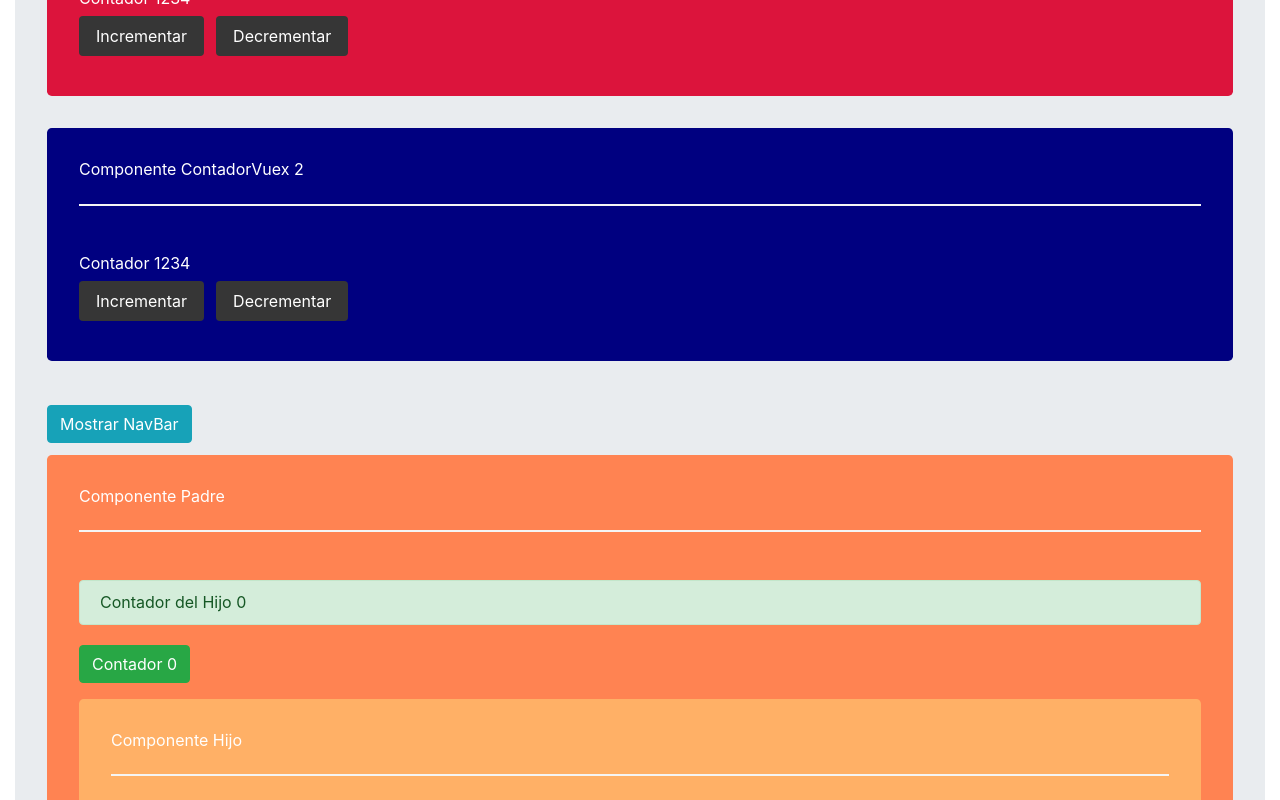
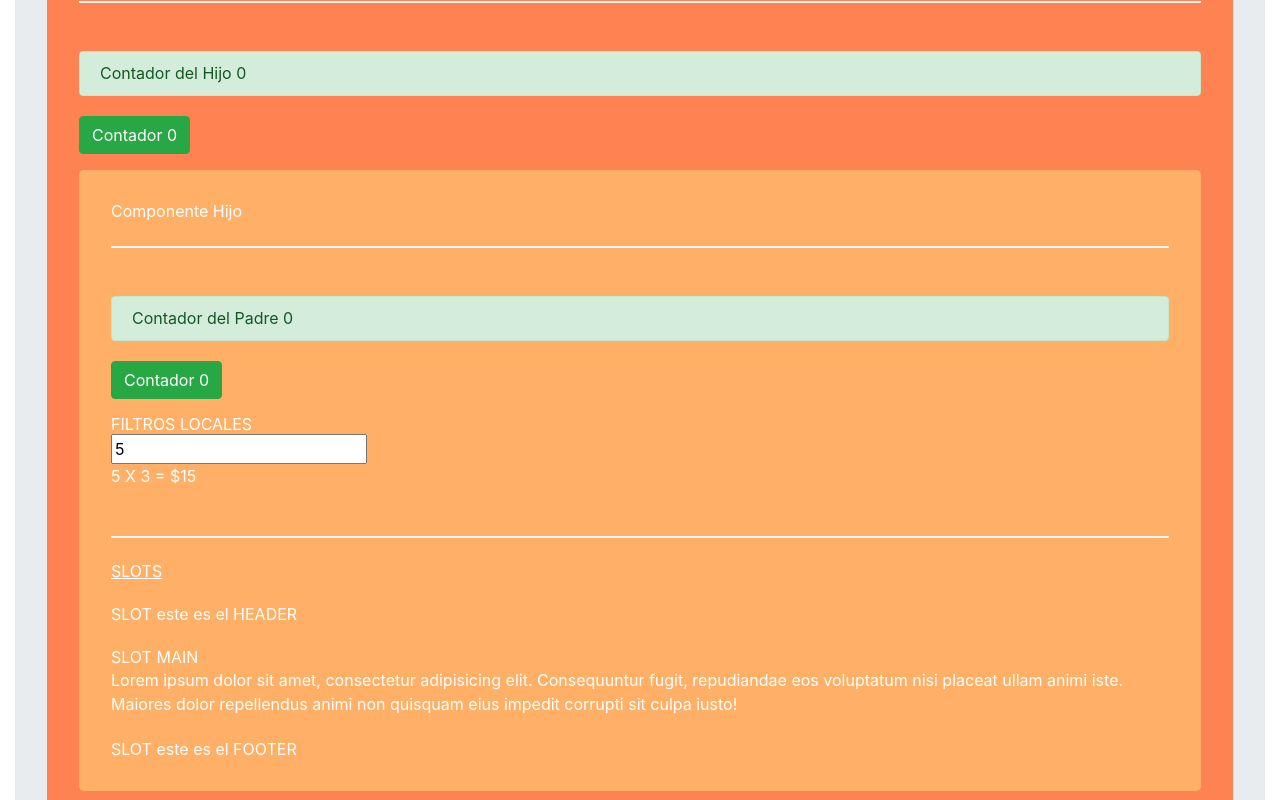
Before and after one commit to MatiasKala/Programacion-en-Nuevas-Tecnologias-2, a Vue app in the folder vue-cli-mio/: page /padre in a window 1280 px wide. Shown: the part 240-1040 px from the top of the page. Built offline with nearby package versions, Linux system fonts and the light colour scheme; what vue-form would draw is missing.

Commit message:
Subido Filter,Slots y directives (Clase 12 hasta 1:50:00)

```diff
--- a/vue-cli-mio/src/App.vue
+++ b/vue-cli-mio/src/App.vue
@@ -7,8 +7,8 @@
     <!-- <ContadorVuex titulo="1" colorDeFondo="crimson" colorDeTexto="white" @contador="leerContador($event)" /> -->
     <!-- <ContadorVuex titulo="2" colorDeFondo="navy" colorDeTexto="white" @contador="leerContador($event)" /> -->
 
-    <ContadorVuex titulo="1" colorDeFondo="crimson" colorDeTexto="white"  />
-    <ContadorVuex titulo="2" colorDeFondo="navy" colorDeTexto="white"  />
+    <!--<ContadorVuex titulo="1" colorDeFondo="crimson" colorDeTexto="white"  />
+    <ContadorVuex titulo="2" colorDeFondo="navy" colorDeTexto="white"  /> -->
 
     <Navbar />
     <router-view></router-view>
@@ -23,7 +23,7 @@
 
 <script>
 
-import ContadorVuex from "./components/ContadorVuex.vue";
+// import ContadorVuex from "./components/ContadorVuex.vue";
 import Navbar from './components/Navbar.vue'
 
 export default {
@@ -34,7 +34,7 @@
     // Atributos,
     // Contadores,
     Navbar,
-    ContadorVuex
+    // ContadorVuex
   },
   data(){
     return {
--- a/vue-cli-mio/src/components/Atributos.vue
+++ b/vue-cli-mio/src/components/Atributos.vue
@@ -29,6 +29,11 @@
       <p :class="getClass(estado2)">
           Lorem ipsum dolor, sit amet consectetur adipisicing elit. Aliquam harum provident quas eos in delectus incidunt at placeat! Non recusandae officia rem id vitae provident illo eaque veritatis assumenda quaerat?
       </p>
+      <br>
+      <hr>
+      <h4 class="mb-2"><u>DIRECTIVAS PERSONALIZADAS</u></h4>
+      <input type="text" v-model="color" v-cambio-color="color">{{color}}
+
     </div>
   </section>
 
@@ -45,7 +50,8 @@
     data () {
       return {
         estado1:true,
-        estado2:true
+        estado2:true,
+        color:''
       }
     },
     methods: {
--- a/vue-cli-mio/src/components/Hijo.vue
+++ b/vue-cli-mio/src/components/Hijo.vue
@@ -11,6 +11,25 @@
 
       <button class="btn btn-success mt-1 mb-4" @click="incrementar()">Contador {{cont}}</button>
 
+      <h3>FILTROS LOCALES</h3>
+      <input type="text" v-model="valor">
+      <p>{{valor==''?0:valor}} X 3 = {{valor | por3 | currency}}</p>
+
+      <br>
+      <hr>
+      <h4><u>SLOTS</u></h4>
+      <br>
+      <header>
+        <slot name="header" ></slot>
+      </header>
+      <br>
+      <main>
+        <slot>...main</slot>
+      </main>
+      <br>
+      <footer>
+        <slot name="footer" ></slot>
+      </footer>
     </div>
   </section>
 
@@ -26,8 +45,13 @@
     },
     data () {
       return {
-        cont:0
+        cont:0,
+        valor:5
       }
+    },
+    filters:{
+      por3:(v)=>{return !isNaN(v)? v*3 : 'La entrada no es valida'},
+      currency:(v)=>{return '$'+v}
     },
     methods: {
       incrementar(){
--- a/vue-cli-mio/src/components/Padre.vue
+++ b/vue-cli-mio/src/components/Padre.vue
@@ -2,7 +2,7 @@
 
   <section class="padre">
     <div class="jumbotron ">
-      <h2>Componente Padre</h2>
+      <h2>Componente {{'Padre' | reverse | pasarAmayus | wrap('"','*')}}</h2>
       <hr>
       <br>
 
@@ -11,7 +11,16 @@
 
       <button class="btn btn-success mt-1 mb-4" @click="incrementar()">Contador {{cont}}</button>
 
-      <Hijo :contador="cont" @contadorEvento="contadorHijo=$event"  />
+      <Hijo :contador="cont" @contadorEvento="contadorHijo=$event"  >
+        <div slot="header">
+          <h3>SLOT este es el HEADER</h3>
+        </div>
+        <h5>SLOT MAIN</h5>
+        <p>Lorem ipsum dolor sit amet, consectetur adipisicing elit. Consequuntur fugit, repudiandae eos voluptatum nisi placeat ullam animi iste. Maiores dolor repellendus animi non quisquam eius impedit corrupti sit culpa iusto!</p>
+        <div slot="footer">
+          <h3>SLOT este es el FOOTER</h3>
+        </div>
+      </Hijo>
 
     </div>
   </section>
--- /dev/null
+++ b/vue-cli-mio/src/directives.js
@@ -0,0 +1,7 @@
+import Vue from 'vue'
+
+Vue.directive('cambio-color',(element,binding,vnode)=>{
+    console.log(element,binding,vnode)
+
+    element.style.color=binding.value
+})
--- /dev/null
+++ b/vue-cli-mio/src/globalFilters.js
@@ -0,0 +1,12 @@
+import Vue from 'vue'
+
+Vue.filter('reverse',(value)=> {
+    return value.split('').reverse().join('')
+})
+
+Vue.filter('pasarAmayus',(value)=> {
+    return value.toUpperCase()
+})
+Vue.filter('wrap',(value,begin,end)=> {
+    return begin + value + end
+})
--- a/vue-cli-mio/src/main.js
+++ b/vue-cli-mio/src/main.js
@@ -17,6 +17,8 @@
 import './httpClient'
 
 import './globalMixins'
+import './globalFilters'
+import './directives'
 
 import store from './store'
 
```
